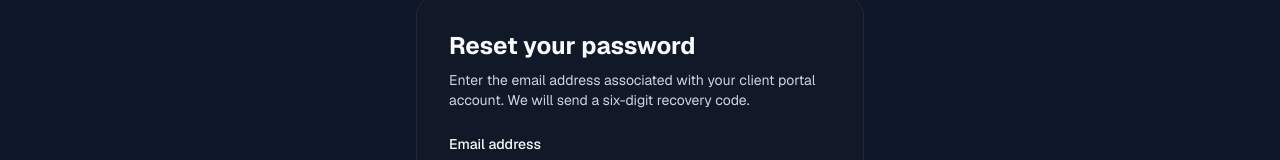
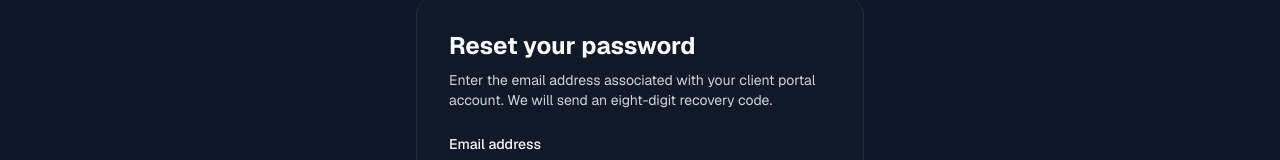
Before and after one commit to rashidnjoroge7-blip/myportfolio, a Next.js app: page /client/forgot-password in a window 1280 px wide. Shown: the part 313-473 px from the top of the page. Built offline with nearby package versions, Linux system fonts and the light colour scheme; no server answers.

Commit message:
fix(auth): show eight-digit recovery code instructions

```diff
--- a/src/app/client/forgot-password/page.tsx
+++ b/src/app/client/forgot-password/page.tsx
@@ -39,7 +39,7 @@ export default function ForgotPasswordPage() {
 
       setRequested(true);
       setMessage(
-        "If a client portal account exists for that email, a six-digit recovery code has been sent. Check your inbox and spam folder.",
+        "If a client portal account exists for that email, an eight-digit recovery code has been sent. Check your inbox and spam folder.",
       );
     } catch (error) {
       console.error("Unexpected password recovery error:", error);
@@ -59,7 +59,7 @@ export default function ForgotPasswordPage() {
         </h1>
         <p className="mt-2 mb-6 text-sm text-[var(--muted)]">
           Enter the email address associated with your client portal account.
-          We will send a six-digit recovery code.
+          We will send an eight-digit recovery code.
         </p>
 
         <form onSubmit={handleSubmit} className="space-y-4">
```
